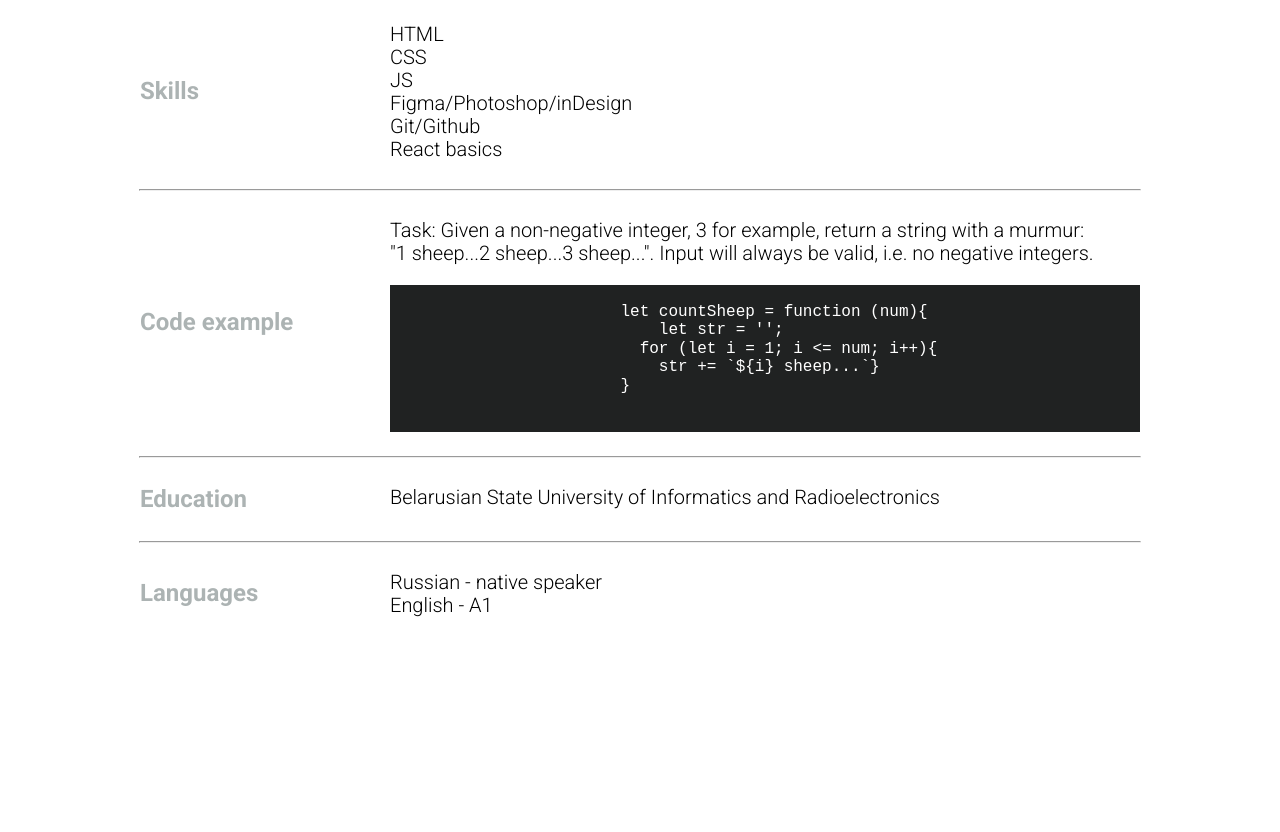
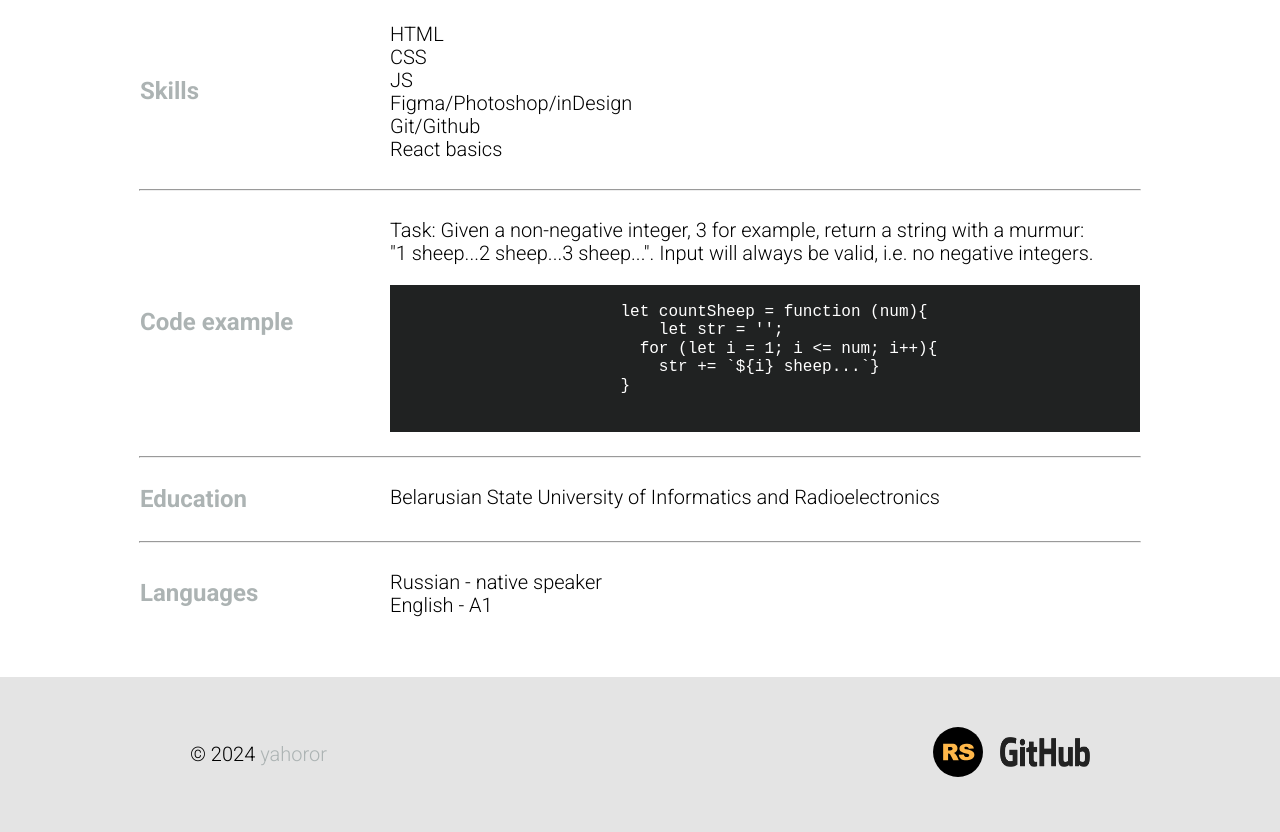
Before and after one commit to yahoror/rsschool-cv, a website: page index.html in a window 1280 px wide. Shown: the part 665-1497 px from the top of the page. Before the commit the page ends 1302 px from the top, so only its background shows below. Drawn offline with Linux system fonts and the light colour scheme.

Commit message:
feat: add footer

```diff
--- a/css/style.css
+++ b/css/style.css
@@ -212,3 +212,32 @@ pre {
 .languages__inner {
     width: 750px;
 }
+
+.rs{
+    width: 50px;
+    height: 50px;
+    margin-left: 600px;
+    margin-right: 10px;
+}
+.git{
+    width: 90px;
+    height: 30px;
+}
+.footer__links{
+    display: flex;
+    justify-content: center;
+    margin: 50px;
+    align-items: center;
+    justify-content: space-between;
+}
+.full a{
+
+    display: inline;
+}
+.footer__item{
+right: 0;
+}
+footer{
+    background-color: #e4e4e4;
+    margin-top: 40px;
+}
--- a/index.html
+++ b/index.html
@@ -147,8 +147,20 @@
             </div>
         </section>
     </main>
-    <footer>
 
+    <footer class="footer">
+        <div class="footer__container container">
+            <div class="footer__inner-top">
+                <ul class="footer__links">
+                    <li class="full"> <span>© 2024</span> <a href="https://github.com/yahoror"> yahoror</a></li>
+                    <li class="footer__item"><a  href="https://rs.school/courses/javascript-ru"><img class="rs" src="./assets/img/rs.svg" alt="rsschool"></a></li>
+                    <li class="footer__item"><a  href="https://github.com/yahoror"><img class="git" src="./assets/img/git.png" alt="github"></a></li>
+                  </ul>
+            </div>
+            <div class="footer__inner-bottom">
+
+            </div>
+        </div>
     </footer>
 </body>
 
```
Also changed, not shown: assets/img/git.png (added), assets/img/github.png (added), assets/img/rs.svg (added).
